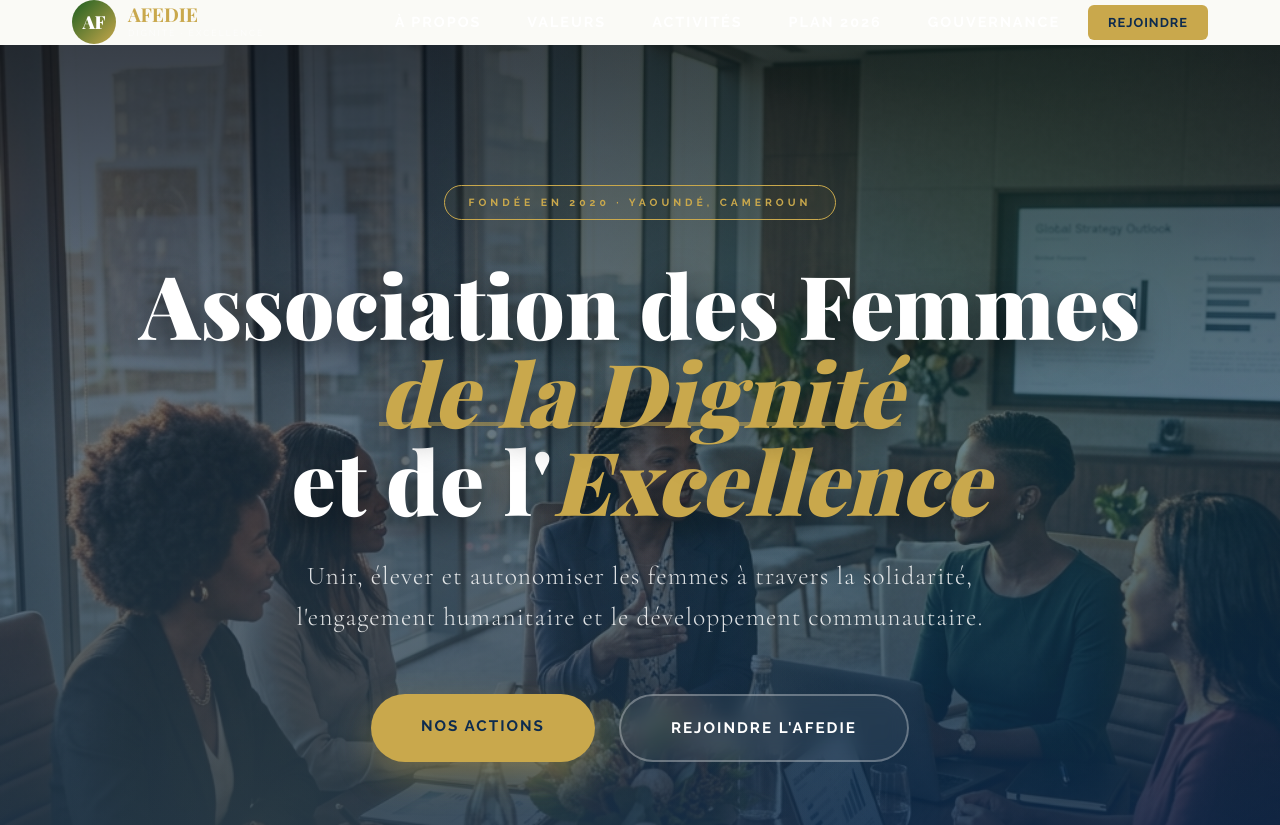
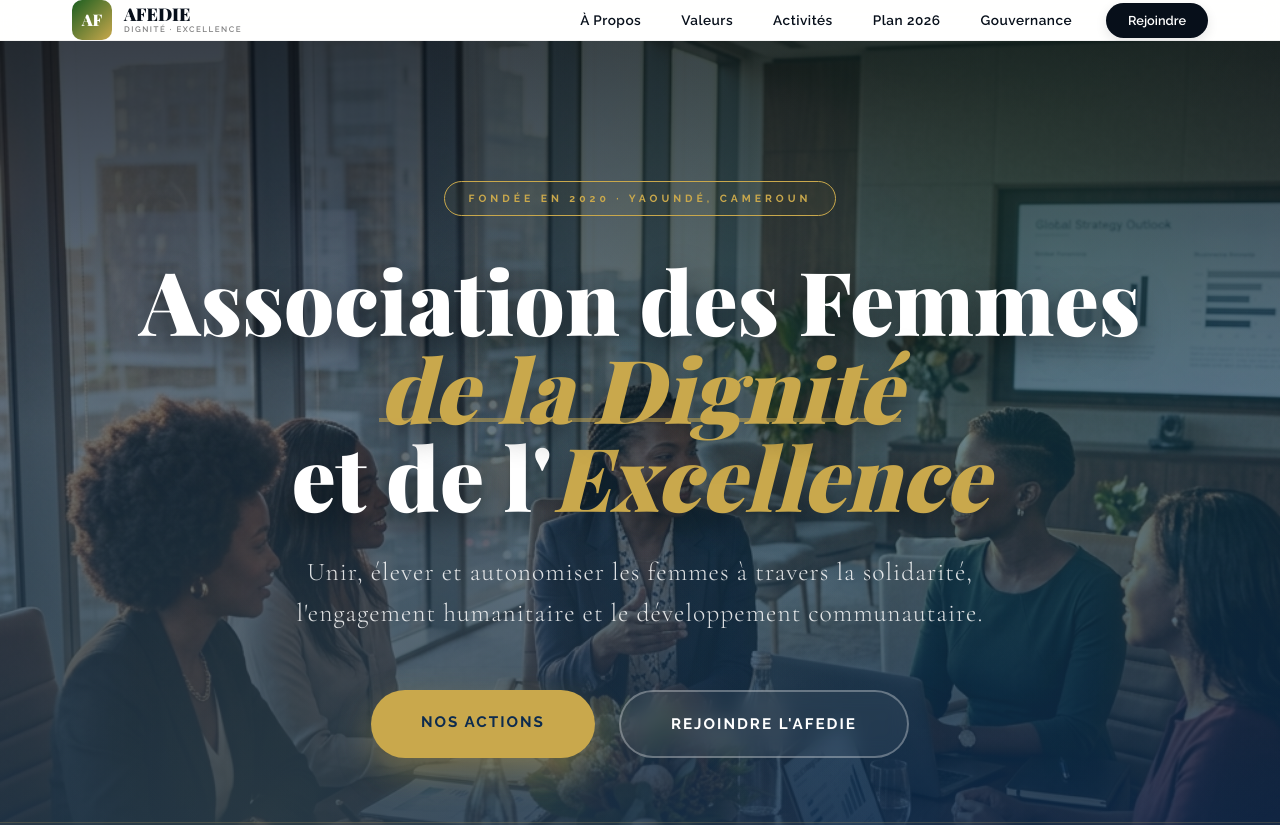
Before and after one commit to Romarichirsein/AFEDIE, a Next.js app: page / in a window 1280 px wide. Shown: the top 825 px of the page. Built offline with nearby package versions, Linux system fonts and the light colour scheme.

Commit message:
Design: Redesigned header to be professional and lite (white bg, black text)

```diff
--- a/src/components/Navbar.tsx
+++ b/src/components/Navbar.tsx
@@ -35,12 +35,12 @@ export default function Navbar() {
   return (
     <nav
       className={`fixed top-0 left-0 right-0 z-[1000] transition-all duration-500 ${
-        scrolled ? "glass-dark shadow-lg py-2" : "bg-transparent py-6"
+        scrolled ? "shadow-md py-2" : "py-4"
       }`}
       style={{
-        borderBottom: scrolled ? "1px solid var(--or)" : "1px solid rgba(255,255,255,0.05)",
-        backdropFilter: scrolled ? "blur(20px)" : "none",
-        background: scrolled ? "rgba(7, 15, 26, 0.95)" : "transparent"
+        background: scrolled ? "rgba(255, 255, 255, 0.98)" : "rgba(255, 255, 255, 0.9)",
+        backdropFilter: "blur(10px)",
+        borderBottom: "1px solid rgba(0,0,0,0.05)",
       }}
       suppressHydrationWarning
     >
@@ -50,7 +50,7 @@ export default function Navbar() {
           position: "absolute",
           bottom: 0,
           left: 0,
-          height: "3px",
+          height: "2px",
           background: "var(--or)",
           scaleX,
           transformOrigin: "0%",
@@ -61,16 +61,16 @@ export default function Navbar() {
         <Link href="/" className="flex items-center gap-3" style={{ display: 'flex', alignItems: 'center', gap: '12px' }}>
           <div
             style={{
-              width: "44px",
-              height: "44px",
+              width: "40px",
+              height: "40px",
               background: "linear-gradient(135deg, var(--vert), var(--or))",
-              borderRadius: "50%",
+              borderRadius: "10px",
               display: "flex",
               alignItems: "center",
               justifyContent: "center",
               fontFamily: "var(--font-playfair)",
               fontWeight: 900,
-              fontSize: "18px",
+              fontSize: "16px",
               color: "white",
             }}
           >
@@ -80,9 +80,9 @@ export default function Navbar() {
             <div
               style={{
                 fontFamily: "var(--font-playfair)",
-                fontSize: "1.2rem",
-                fontWeight: 700,
-                color: "var(--or)",
+                fontSize: "1.1rem",
+                fontWeight: 800,
+                color: "#070F1A",
                 lineHeight: 1.1,
               }}
             >
@@ -90,10 +90,10 @@ export default function Navbar() {
             </div>
             <span
               style={{
-                fontSize: "0.55rem",
-                fontWeight: 400,
-                color: "rgba(255,255,255,0.7)",
-                letterSpacing: "2px",
+                fontSize: "0.5rem",
+                fontWeight: 600,
+                color: "rgba(0,0,0,0.5)",
+                letterSpacing: "1.5px",
                 textTransform: "uppercase",
                 display: "block",
               }}
@@ -104,25 +104,24 @@ export default function Navbar() {
         </Link>
 
         {/* Desktop Menu */}
-        <ul style={{ display: "flex", gap: "10px", listStyle: "none" }} className="desktop-menu">
+        <ul style={{ display: "flex", gap: "8px", listStyle: "none", alignItems: "center" }} className="desktop-menu">
           {navLinks.map((link, i) => (
             <motion.li
               key={link.name}
               initial={{ opacity: 0, y: -10 }}
               animate={{ opacity: 1, y: 0 }}
               transition={{ delay: i * 0.1 }}
-              whileHover={{ scale: 1.1 }}
             >
               <Link
                 href={link.href}
                 style={{
-                  padding: "10px 18px",
-                  fontSize: "0.9rem",
-                  fontWeight: 800,
-                  letterSpacing: "2px",
-                  textTransform: "uppercase",
-                  color: "white",
-                  borderRadius: "4px",
+                  padding: "8px 16px",
+                  fontSize: "0.85rem",
+                  fontWeight: 600,
+                  letterSpacing: "0.5px",
+                  textTransform: "none",
+                  color: "#070F1A",
+                  borderRadius: "8px",
                   transition: "all 0.3s ease"
                 }}
                 className="nav-link"
@@ -131,19 +130,20 @@ export default function Navbar() {
               </Link>
             </motion.li>
           ))}
-          <li>
+          <li style={{ marginLeft: "10px" }}>
             <Link
               href="#contact"
               style={{
-                background: "var(--or)",
-                color: "var(--marine)",
-                padding: "10px 20px",
-                borderRadius: "6px",
-                fontWeight: 700,
+                background: "#070F1A",
+                color: "white",
+                padding: "10px 22px",
+                borderRadius: "50px",
+                fontWeight: 600,
                 fontSize: "0.8rem",
-                textTransform: "uppercase",
-                letterSpacing: "1px",
+                transition: "all 0.3s ease",
+                boxShadow: "0 4px 12px rgba(0,0,0,0.1)"
               }}
+              className="btn-join"
             >
               Rejoindre
             </Link>
@@ -157,12 +157,12 @@ export default function Navbar() {
             display: "none",
             background: "none",
             border: "none",
-            color: "white",
+            color: "#070F1A",
             cursor: "pointer",
           }}
           className="mobile-toggle"
         >
-          {isOpen ? <X size={28} /> : <Menu size={28} />}
+          {isOpen ? <X size={24} /> : <Menu size={24} />}
         </button>
       </div>
 
@@ -170,20 +170,21 @@ export default function Navbar() {
       <AnimatePresence>
         {isOpen && (
           <motion.div
-            initial={{ opacity: 0, y: -20 }}
-            animate={{ opacity: 1, y: 0 }}
-            exit={{ opacity: 0, y: -20 }}
+            initial={{ opacity: 0, height: 0 }}
+            animate={{ opacity: 1, height: "auto" }}
+            exit={{ opacity: 0, height: 0 }}
             style={{
               position: "absolute",
               top: "100%",
               left: 0,
               right: 0,
-              background: "var(--marine)",
-              padding: "2rem",
-              borderBottom: "2px solid var(--or)",
+              background: "white",
+              padding: "1.5rem",
+              borderBottom: "1px solid rgba(0,0,0,0.05)",
+              overflow: "hidden"
             }}
           >
-            <ul style={{ display: "flex", flexDirection: "column", gap: "1.5rem", listStyle: "none" }}>
+            <ul style={{ display: "flex", flexDirection: "column", gap: "1rem", listStyle: "none" }}>
               {navLinks.map((link) => (
                 <li key={link.name}>
                   <Link
@@ -192,25 +193,26 @@ export default function Navbar() {
                     style={{
                       fontSize: "1rem",
                       fontWeight: 600,
-                      color: "white",
+                      color: "#070F1A",
                       display: "block",
+                      padding: "8px 0"
                     }}
                   >
                     {link.name}
                   </Link>
                 </li>
               ))}
-              <li>
+              <li style={{ marginTop: "10px" }}>
                 <Link
                   href="#contact"
                   onClick={() => setIsOpen(false)}
                   style={{
                     display: "block",
                     textAlign: "center",
-                    background: "var(--or)",
-                    color: "var(--marine)",
-                    padding: "12px",
-                    borderRadius: "6px",
+                    background: "#070F1A",
+                    color: "white",
+                    padding: "14px",
+                    borderRadius: "12px",
                     fontWeight: 700,
                   }}
                 >
@@ -223,13 +225,15 @@ export default function Navbar() {
       </AnimatePresence>
 
       <style jsx>{`
-        .nav-link {
-          text-shadow: 0 2px 4px rgba(0,0,0,0.3);
-        }
         .nav-link:hover {
           color: var(--or) !important;
-          background: rgba(201, 168, 76, 0.1);
-          text-shadow: none;
+          background: rgba(0, 0, 0, 0.03);
+        }
+        .btn-join:hover {
+          background: var(--or) !important;
+          color: #070F1A !important;
+          transform: translateY(-2px);
+          box-shadow: 0 6px 20px rgba(201, 168, 76, 0.3);
         }
         @media (max-width: 900px) {
           .desktop-menu {
```
